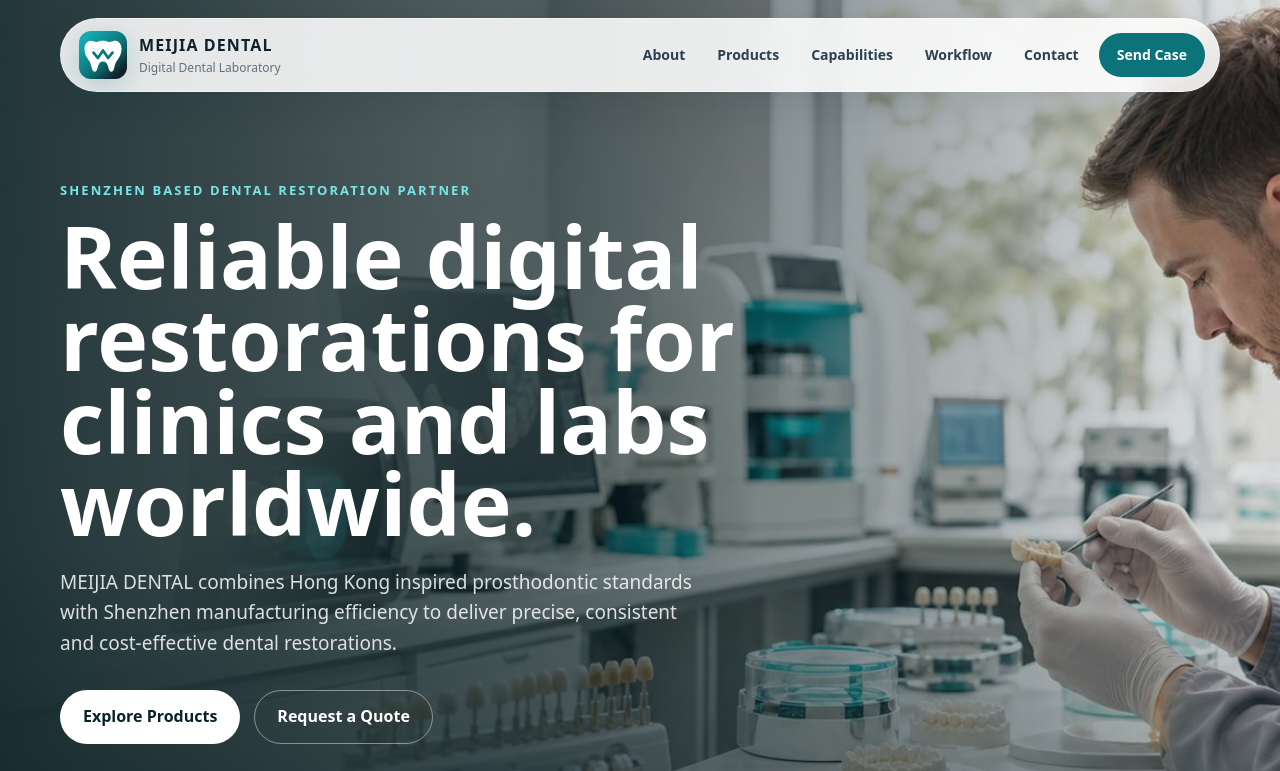
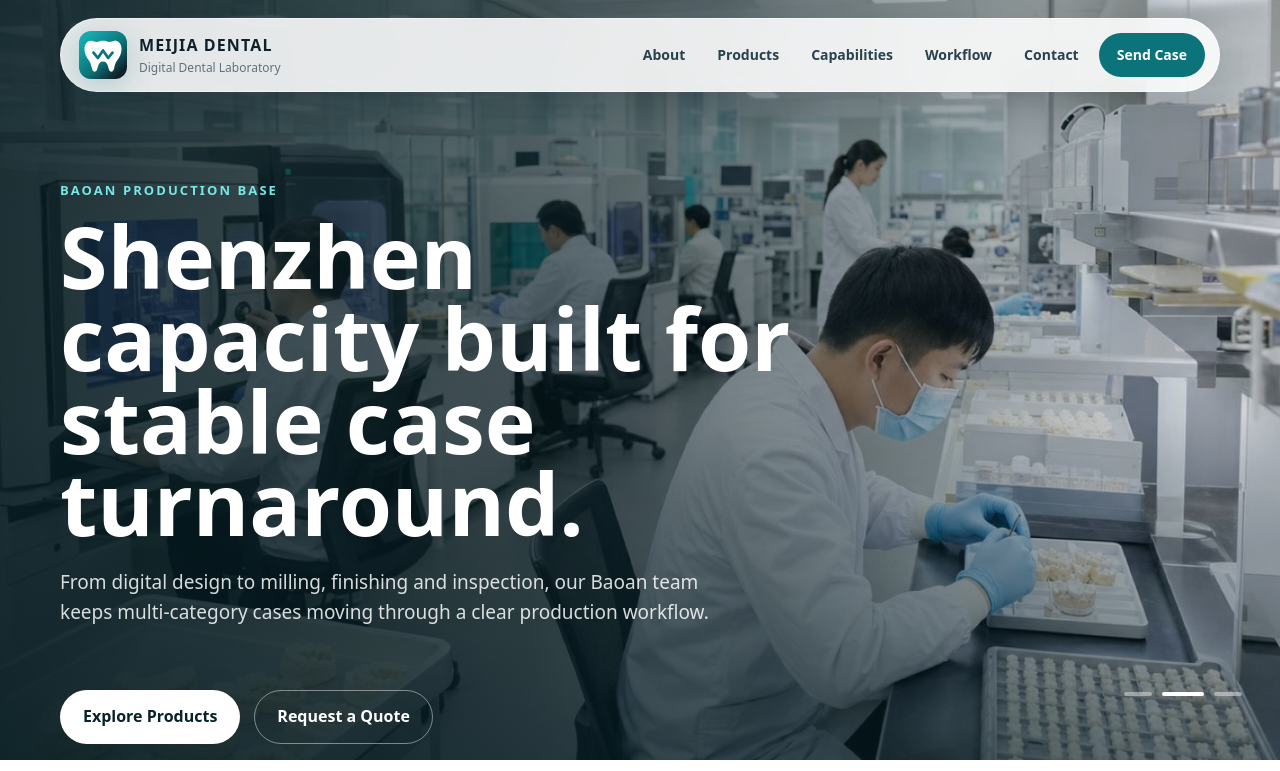
Before and after one commit to raylee30/media-dental, an Eleventy site: page src/index.njk in a window 1280 px wide. Shown: the top 771 px of the page. Built offline with nearby package versions, Linux system fonts and the light colour scheme; Eleventy itself is replaced by a stand-in of ours; files that its build step writes are made by us from their sources.

Commit message:
Add homepage hero carousel

```diff
--- a/src/_data/home.json
+++ b/src/_data/home.json
@@ -15,6 +15,22 @@
   "hero": {
     "image": "/assets/meijia-lab-hero.jpg",
     "image_alt": "Modern dental laboratory with CAD/CAM equipment and ceramic restorations",
+    "carousel_images": [
+      {
+        "image": "/assets/home-hero-production.jpg",
+        "image_alt": "MEIJIA DENTAL production floor with CAD/CAM equipment and technicians in Shenzhen",
+        "eyebrow": "Baoan production base",
+        "title": "Shenzhen capacity built for stable case turnaround.",
+        "subtitle": "From digital design to milling, finishing and inspection, our Baoan team keeps multi-category cases moving through a clear production workflow."
+      },
+      {
+        "image": "/assets/home-hero-ceramic-detail.jpg",
+        "image_alt": "Dental technician inspecting all-ceramic restorations in the laboratory",
+        "eyebrow": "Technician finished details",
+        "title": "Natural restorations shaped by digital accuracy and hand review.",
+        "subtitle": "Every crown, bridge and appliance is checked for morphology, contacts, occlusion, shade communication and final polish before delivery."
+      }
+    ],
     "eyebrow": "Shenzhen based dental restoration partner",
     "title": "Reliable digital restorations for clinics and labs worldwide.",
     "subtitle": "MEIJIA DENTAL combines Hong Kong inspired prosthodontic standards with Shenzhen manufacturing efficiency to deliver precise, consistent and cost-effective dental restorations.",
--- a/src/index.njk
+++ b/src/index.njk
@@ -6,7 +6,7 @@
     <title>{{ home.seo.title }}</title>
     <meta name="description" content="{{ home.seo.description }}" />
     <link rel="icon" href="/assets/favicon.svg" type="image/svg+xml" />
-    <link rel="stylesheet" href="/styles.css?v=content-cms" />
+    <link rel="stylesheet" href="/styles.css?v=home-carousel-16x9" />
   </head>
   <body data-page-type="home" data-page-title="Home">
     <header class="site-header" data-header>
@@ -33,12 +33,19 @@
 
     <main id="home">
       <section class="hero">
-        <img class="hero-image" src="{{ home.hero.image }}" alt="{{ home.hero.image_alt }}" />
+        <div class="hero-carousel" data-hero-carousel>
+          <img class="hero-image hero-slide is-active" src="{{ home.hero.image }}" alt="{{ home.hero.image_alt }}" data-hero-eyebrow="{{ home.hero.eyebrow | escape }}" data-hero-title="{{ home.hero.title | escape }}" data-hero-subtitle="{{ home.hero.subtitle | escape }}" />
+          {% if home.hero.carousel_images %}
+            {% for slide in home.hero.carousel_images %}
+              <img class="hero-image hero-slide" src="{{ slide.image }}" alt="{{ slide.image_alt }}" data-hero-eyebrow="{{ slide.eyebrow | escape }}" data-hero-title="{{ slide.title | escape }}" data-hero-subtitle="{{ slide.subtitle | escape }}" aria-hidden="true" />
+            {% endfor %}
+          {% endif %}
+        </div>
         <div class="hero-overlay"></div>
         <div class="hero-content">
-          <p class="eyebrow">{{ home.hero.eyebrow }}</p>
-          <h1>{{ home.hero.title }}</h1>
-          <p class="hero-copy">{{ home.hero.subtitle }}</p>
+          <p class="eyebrow" data-hero-copy-field="eyebrow">{{ home.hero.eyebrow }}</p>
+          <h1 data-hero-copy-field="title">{{ home.hero.title }}</h1>
+          <p class="hero-copy" data-hero-copy-field="subtitle">{{ home.hero.subtitle }}</p>
           <div class="hero-actions">
             <a class="button button-primary" href="{{ home.hero.primary_button_link }}">{{ home.hero.primary_button_label }}</a>
             <a class="button button-ghost" href="{{ home.hero.secondary_button_link }}">{{ home.hero.secondary_button_label }}</a>
@@ -51,6 +58,14 @@
             </div>
           {% endif %}
         </div>
+        {% if home.hero.carousel_images %}
+          <div class="hero-carousel-dots" aria-label="Homepage images">
+            <button class="hero-carousel-dot is-active" type="button" data-hero-dot="0" aria-label="Show homepage image 1" aria-current="true"></button>
+            {% for slide in home.hero.carousel_images %}
+              <button class="hero-carousel-dot" type="button" data-hero-dot="{{ loop.index }}" aria-label="Show homepage image {{ loop.index + 1 }}" aria-current="false"></button>
+            {% endfor %}
+          </div>
+        {% endif %}
       </section>
 
       {% if home.service_overview %}
@@ -183,6 +198,6 @@
       <p>{{ home.footer.copyright }}</p>
     </footer>
 
-    <script src="/script.js?v=content-cms"></script>
+    <script src="/script.js?v=home-carousel-16x9"></script>
   </body>
 </html>
--- a/src/script.js
+++ b/src/script.js
@@ -3,6 +3,7 @@ const nav = document.querySelector("[data-nav]");
 const navToggle = document.querySelector("[data-nav-toggle]");
 const inquiryForms = document.querySelectorAll(".inquiry-form");
 const productGalleries = document.querySelectorAll(".product-single-gallery");
+const heroCarousel = document.querySelector("[data-hero-carousel]");
 const inquiryEmail = "646483619@qq.com";
 
 function buildInquiryMailto(fields, pageUrl) {
@@ -55,6 +56,88 @@ inquiryForms.forEach((form) => {
     window.location.href = mailtoUrl;
   });
 });
+
+if (heroCarousel) {
+  const heroSlides = Array.from(heroCarousel.querySelectorAll(".hero-slide"));
+  const heroDots = Array.from(document.querySelectorAll("[data-hero-dot]"));
+  const heroCopyTargets = {
+    eyebrow: document.querySelector('[data-hero-copy-field="eyebrow"]'),
+    title: document.querySelector('[data-hero-copy-field="title"]'),
+    subtitle: document.querySelector('[data-hero-copy-field="subtitle"]')
+  };
+  const heroDelay = 4500;
+  let activeHeroIndex = 0;
+  let heroTimer = null;
+  let heroCopyTimer = null;
+
+  function setHeroCopy(slide, animate = true) {
+    const nextCopy = {
+      eyebrow: slide.dataset.heroEyebrow || "",
+      title: slide.dataset.heroTitle || "",
+      subtitle: slide.dataset.heroSubtitle || ""
+    };
+
+    function applyCopy() {
+      Object.entries(nextCopy).forEach(([key, value]) => {
+        if (heroCopyTargets[key]) {
+          heroCopyTargets[key].textContent = value;
+        }
+      });
+    }
+
+    window.clearTimeout(heroCopyTimer);
+
+    if (!animate) {
+      applyCopy();
+      return;
+    }
+
+    document.body.classList.add("is-hero-copy-changing");
+    heroCopyTimer = window.setTimeout(() => {
+      applyCopy();
+      document.body.classList.remove("is-hero-copy-changing");
+    }, 140);
+  }
+
+  function showHeroSlide(nextIndex) {
+    activeHeroIndex = (nextIndex + heroSlides.length) % heroSlides.length;
+
+    heroSlides.forEach((slide, index) => {
+      const isActive = index === activeHeroIndex;
+
+      slide.classList.toggle("is-active", isActive);
+      slide.setAttribute("aria-hidden", String(!isActive));
+      heroDots[index]?.classList.toggle("is-active", isActive);
+      heroDots[index]?.setAttribute("aria-current", isActive ? "true" : "false");
+    });
+
+    setHeroCopy(heroSlides[activeHeroIndex], activeHeroIndex !== 0);
+  }
+
+  function startHeroAutoplay() {
+    if (heroTimer || heroSlides.length < 2) return;
+    heroTimer = window.setInterval(() => showHeroSlide(activeHeroIndex + 1), heroDelay);
+  }
+
+  function restartHeroAutoplay() {
+    if (heroTimer) {
+      window.clearInterval(heroTimer);
+      heroTimer = null;
+    }
+
+    startHeroAutoplay();
+  }
+
+  heroDots.forEach((dot, index) => {
+    dot.addEventListener("click", () => {
+      showHeroSlide(index);
+      restartHeroAutoplay();
+    });
+  });
+
+  showHeroSlide(0);
+  startHeroAutoplay();
+}
 
 productGalleries.forEach((gallery) => {
   const slides = Array.from(gallery.querySelectorAll(".product-single-image"));
--- a/src/styles.css
+++ b/src/styles.css
@@ -148,10 +148,16 @@ img {
 
 .hero {
   position: relative;
+  height: clamp(760px, 92vh, 1040px);
   min-height: 92vh;
   overflow: hidden;
   color: #fff;
   background: #0a242b;
+}
+
+.hero-carousel {
+  position: absolute;
+  inset: 0;
 }
 
 .hero-image {
@@ -162,9 +168,19 @@ img {
   object-fit: cover;
 }
 
+.hero-slide {
+  opacity: 0;
+  transition: opacity 1s ease;
+}
+
+.hero-slide.is-active {
+  opacity: 1;
+}
+
 .hero-overlay {
   position: absolute;
   inset: 0;
+  z-index: 1;
   background:
     linear-gradient(90deg, rgba(5, 27, 32, 0.88) 0%, rgba(5, 27, 32, 0.64) 42%, rgba(5, 27, 32, 0.1) 100%),
     linear-gradient(0deg, rgba(5, 27, 32, 0.52) 0%, rgba(5, 27, 32, 0) 45%);
@@ -172,10 +188,37 @@ img {
 
 .hero-content {
   position: relative;
-  z-index: 1;
+  z-index: 2;
   width: min(1160px, calc(100% - 40px));
   margin: 0 auto;
   padding: 180px 0 78px;
+}
+
+.hero-carousel-dots {
+  position: absolute;
+  right: clamp(20px, 3vw, 56px);
+  bottom: clamp(52px, 8vh, 96px);
+  z-index: 3;
+  display: flex;
+  align-items: center;
+  gap: 10px;
+}
+
+.hero-carousel-dot {
+  width: 28px;
+  height: 4px;
+  padding: 0;
+  border: 0;
+  border-radius: 999px;
+  background: rgba(255, 255, 255, 0.42);
+  cursor: pointer;
+  transition: background 0.2s ease, opacity 0.2s ease, transform 0.2s ease, width 0.2s ease;
+}
+
+.hero-carousel-dot.is-active {
+  width: 42px;
+  background: #fff;
+  transform: none;
 }
 
 .eyebrow {
@@ -189,6 +232,10 @@ img {
 
 .hero .eyebrow {
   color: #78e6e6;
+}
+
+.hero h1 {
+  min-height: calc(4 * 0.96em);
 }
 
 h1,
@@ -219,9 +266,19 @@ h3 {
 
 .hero-copy {
   width: min(650px, 100%);
+  min-height: 4.8em;
   margin-bottom: 32px;
   color: rgba(255, 255, 255, 0.84);
   font-size: 19px;
+}
+
+[data-hero-copy-field] {
+  transition: opacity 0.24s ease, transform 0.24s ease;
+}
+
+.is-hero-copy-changing [data-hero-copy-field] {
+  opacity: 0;
+  transform: translateY(8px);
 }
 
 .hero-actions {
@@ -1170,6 +1227,7 @@ h3 {
   }
 
   .hero {
+    height: auto;
     min-height: 760px;
   }
 
```
Also changed, not shown: src/assets/home-hero-ceramic-detail.jpg (added), src/assets/home-hero-production.jpg (added).
